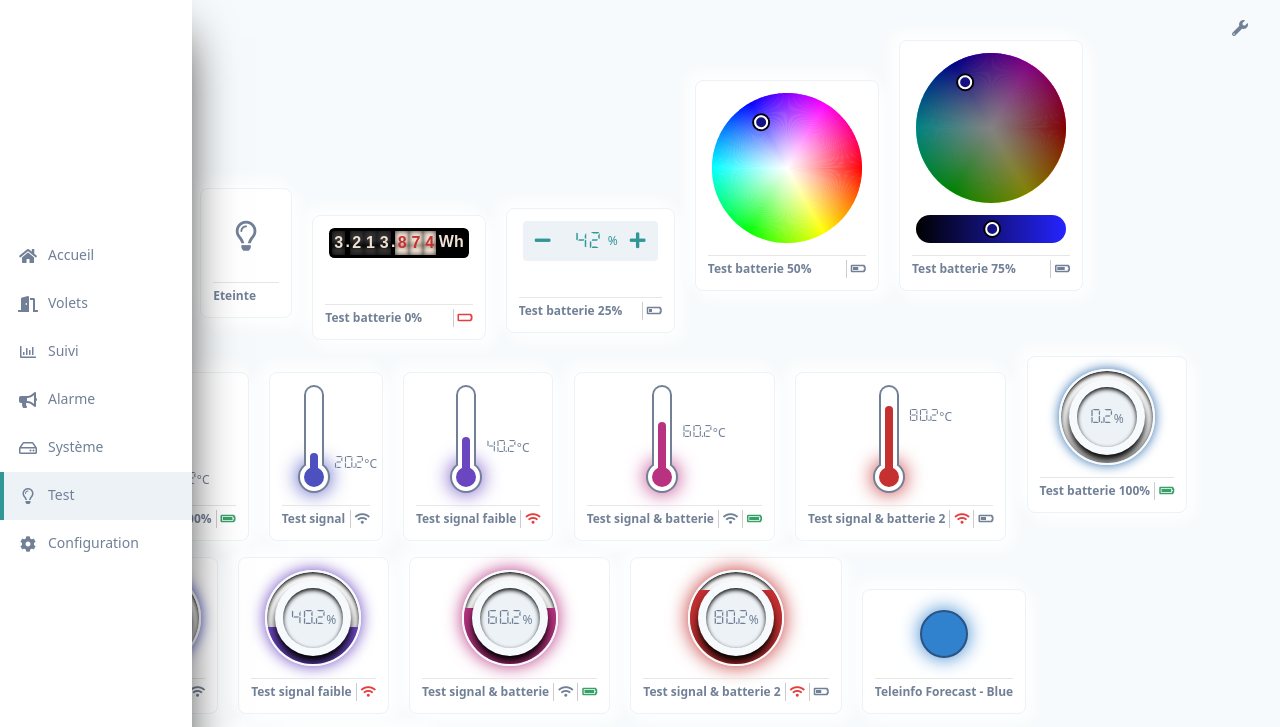
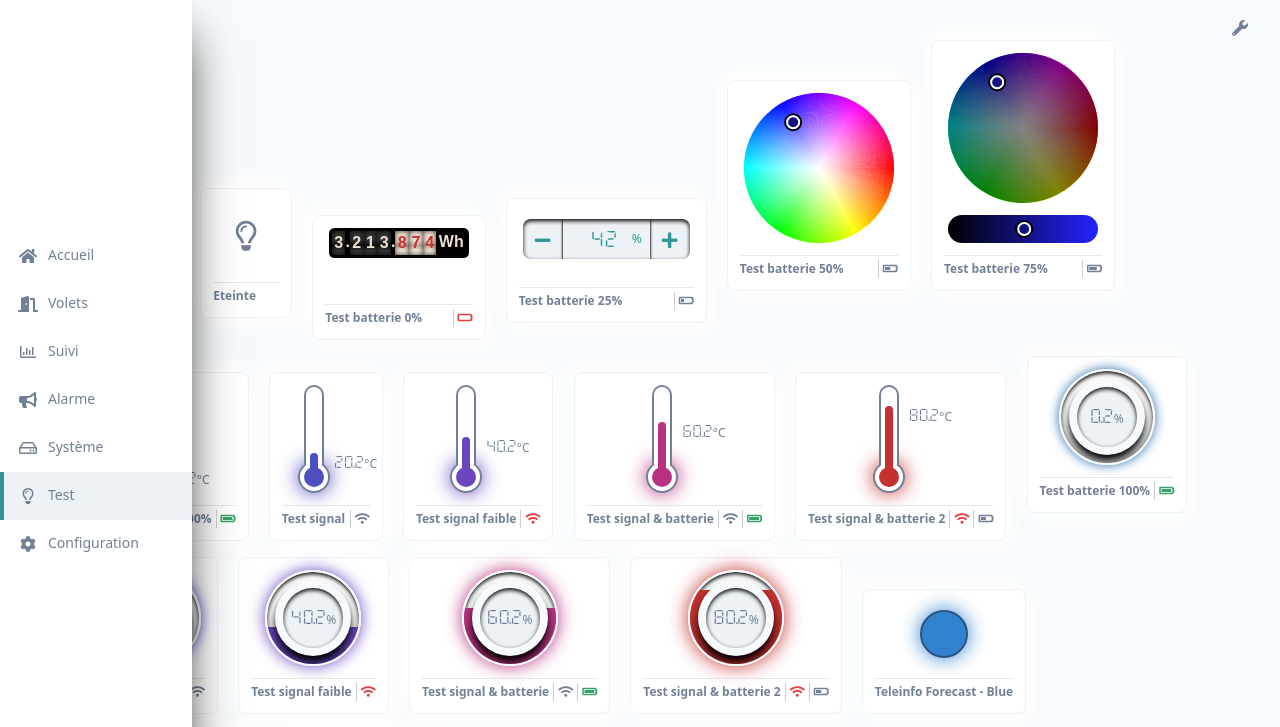
Before and after one commit to Yadoms/mockup, a website: page src/pug/test.pug in a window 1280 px wide. Shown: the top 727 px of the page. Drawn offline with nearby package versions, Linux system fonts and the light colour scheme; files that its build step writes are made by us from their sources; files whose address does not match are found by name.

Commit message:
[+] dimmer ui

```diff
--- a/src/pug/inc/card/dimmer.pug
+++ b/src/pug/inc/card/dimmer.pug
@@ -1,12 +1,12 @@
 mixin dimmer(value, min = 0, max = 100, step = 1, suffix = '%')
-  .dimmer.flex.flex-row.rounded-lg.h-10
-    button.h-full.w-10.rounded-l.outline-none.bg-activeColor.text-highlightColor(
+  .dimmer.flex.flex-row.rounded-lg.h-10.text-highlightColor.shadow-inner.flex.bg-activeColor.mt-2.overflow-hidden
+    button.h-full.w-10.outline-none(
       class='hover:bg-highlightColor hover:text-activeColor',
       data-action='decrement'
     )
-      .m-auto.text-lg.font-bold
+      .m-auto.text-lg.font-bold.p-2
         i.fas.fa-minus
-    .relative.h-full.bg-activeColor.text-highlightColor
+    .relative.h-full.py-2.px-4.shadow
       input.outline-none.text-right.h-full.bg-activeColor.pr-4.font-mono(
         type='number',
         value=value,
@@ -15,8 +15,8 @@ mixin dimmer(value, min = 0, max = 100, step = 1, suffix = '%')
         step=step
       )
       .absolute.inline-block.inset-y-0.right-0.flex.items-center
-        span.text-xs= suffix
-    button.h-full.w-10.rounded-r.outline-none.bg-activeColor.text-highlightColor(
+        span.text-xs.pr-2= suffix
+    button.h-full.w-10.outline-none.p-2(
       class='hover:bg-highlightColor hover:text-activeColor',
       data-action='increment'
     )
```
Also changed, not shown: dest/css/app.min.css, dest/test.html.
